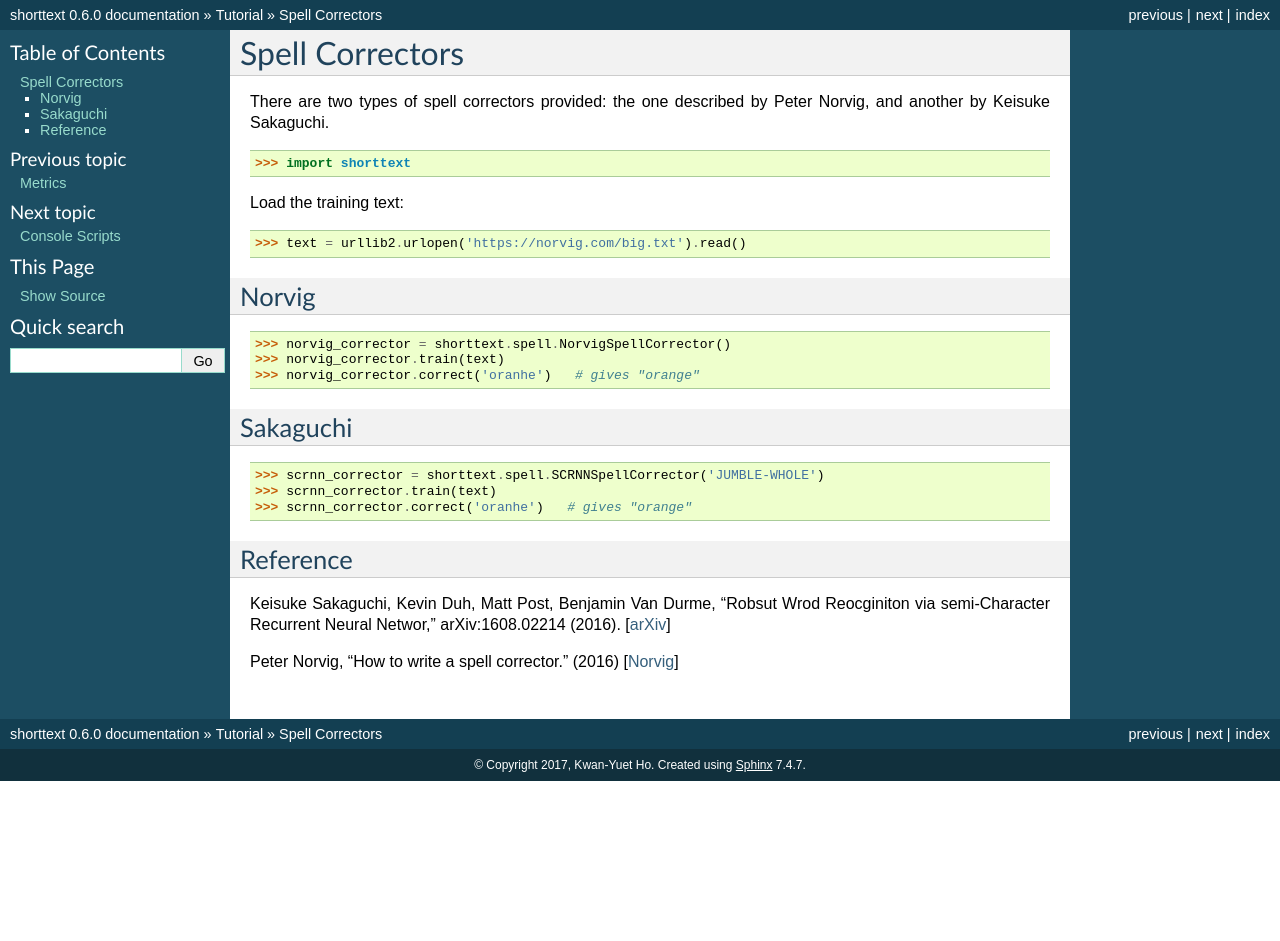
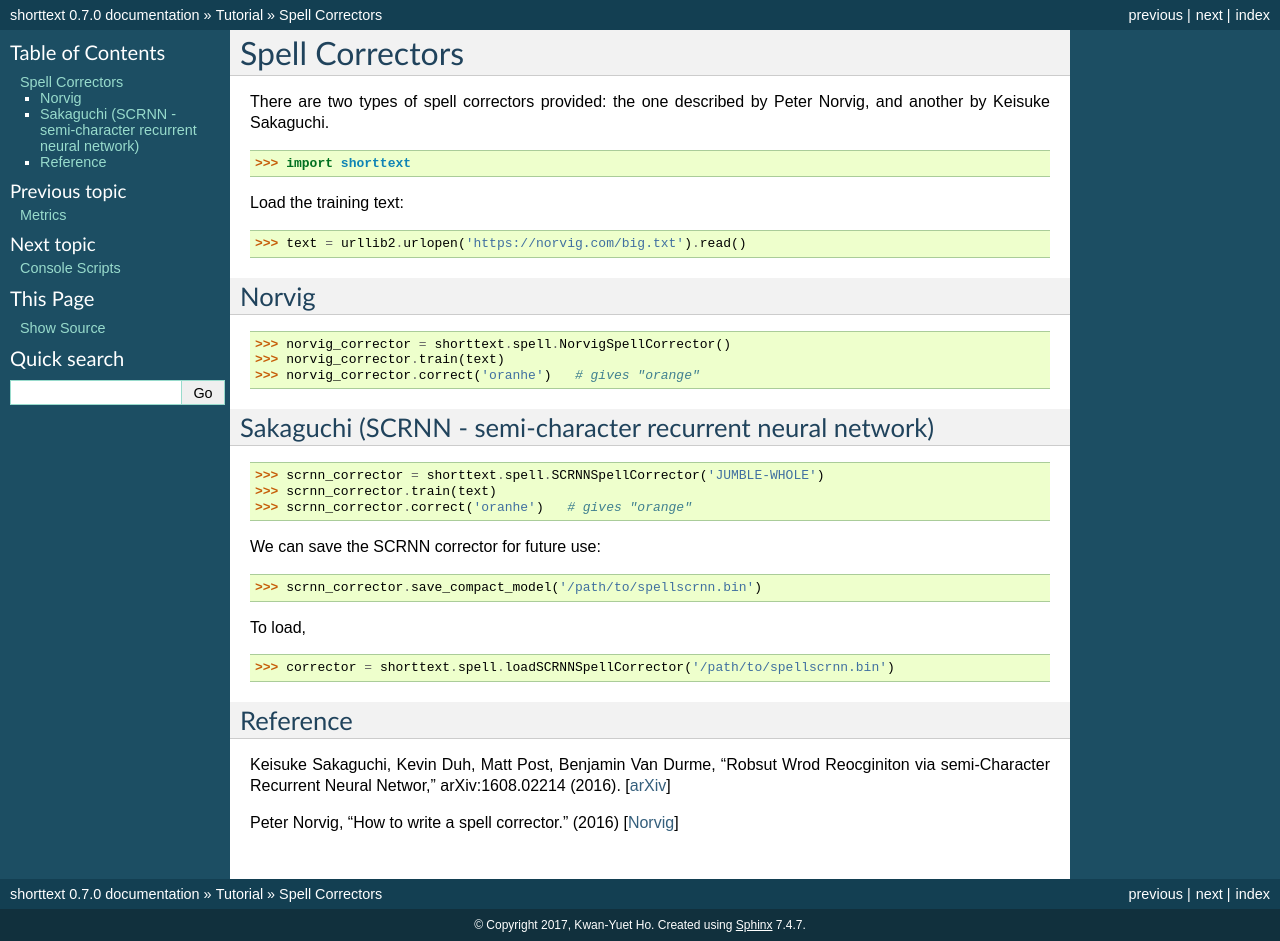
Before and after one commit to stephenhky/PyShortTextCategorization, a Sphinx documentation site: the page built from docs/tutorial_spell.rst, in a window 1280 px wide. Built offline with Sphinx 7.4.7, drawn with Linux system fonts in a browser that asks for light colours; before the commit the page ends 900 px from its top, so only the background shows below that.

Commit message:
releasing 0.7.0

```diff
--- a/apidocs/source/conf.py
+++ b/apidocs/source/conf.py
@@ -58,9 +58,9 @@ author = u'Kwan-Yuet Ho'
 # built documents.
 #
 # The short X.Y version.
-version = '0.6'
+version = '0.7'
 # The full version, including alpha/beta/rc tags.
-release = '0.6.0'
+release = '0.7.0'
 
 # The language for content autogenerated by Sphinx. Refer to documentation
 # for a list of supported languages.
--- a/docs/conf.py
+++ b/docs/conf.py
@@ -59,9 +59,9 @@ author = u'Kwan-Yuet Ho'
 # built documents.
 #
 # The short X.Y version.
-version = u'0.6'
+version = u'0.7'
 # The full version, including alpha/beta/rc tags.
-release = u'0.6.0'
+release = u'0.7.0'
 
 # The language for content autogenerated by Sphinx. Refer to documentation
 # for a list of supported languages.
--- a/docs/install.rst
+++ b/docs/install.rst
@@ -23,7 +23,7 @@ the most updated (not official) version, you can install from Github_:
 By adding ``-U`` in the command, it automatically installs the required packages. If not,
 you have to install these packages on your own.
 
-The package keras_ uses either Tensorflow_ or Theano_ as the backend, while Theano is usually
+The package keras_ uses either Tensorflow_, Theano_, or CNTK_ as the backend, while Theano is usually
 the default. However, it is highly recommended to use Tensorflow as the backend. Refer to
 :doc:`faq` for how to switch the backend.
 
@@ -49,6 +49,7 @@ Home: :doc:`index`
 .. _Scikit-Learn: http://scikit-learn.org/stable/
 .. _Tensorflow: https://www.tensorflow.org/
 .. _Theano: http://deeplearning.net/software/theano/
+.. _CNTK: https://github.com/Microsoft/CNTK/wiki
 .. _keras: https://keras.io/
 .. _gensim: https://radimrehurek.com/gensim/
 .. _Pandas: http://pandas.pydata.org/
--- a/docs/tutorial_spell.rst
+++ b/docs/tutorial_spell.rst
@@ -16,12 +16,20 @@ Norvig
 >>> norvig_corrector.train(text)
 >>> norvig_corrector.correct('oranhe')   # gives "orange"
 
-Sakaguchi
----------
+Sakaguchi (SCRNN - semi-character recurrent neural network)
+-----------------------------------------------------------
 
 >>> scrnn_corrector = shorttext.spell.SCRNNSpellCorrector('JUMBLE-WHOLE')
 >>> scrnn_corrector.train(text)
 >>> scrnn_corrector.correct('oranhe')   # gives "orange"
+
+We can save the SCRNN corrector for future use:
+
+>>> scrnn_corrector.save_compact_model('/path/to/spellscrnn.bin')
+
+To load,
+
+>>> corrector = shorttext.spell.loadSCRNNSpellCorrector('/path/to/spellscrnn.bin')
 
 Reference
 ---------
```
Also changed, not shown: README.md (+1 -2 lines), docs/news.rst (+8 -0 lines), 1 other file.
